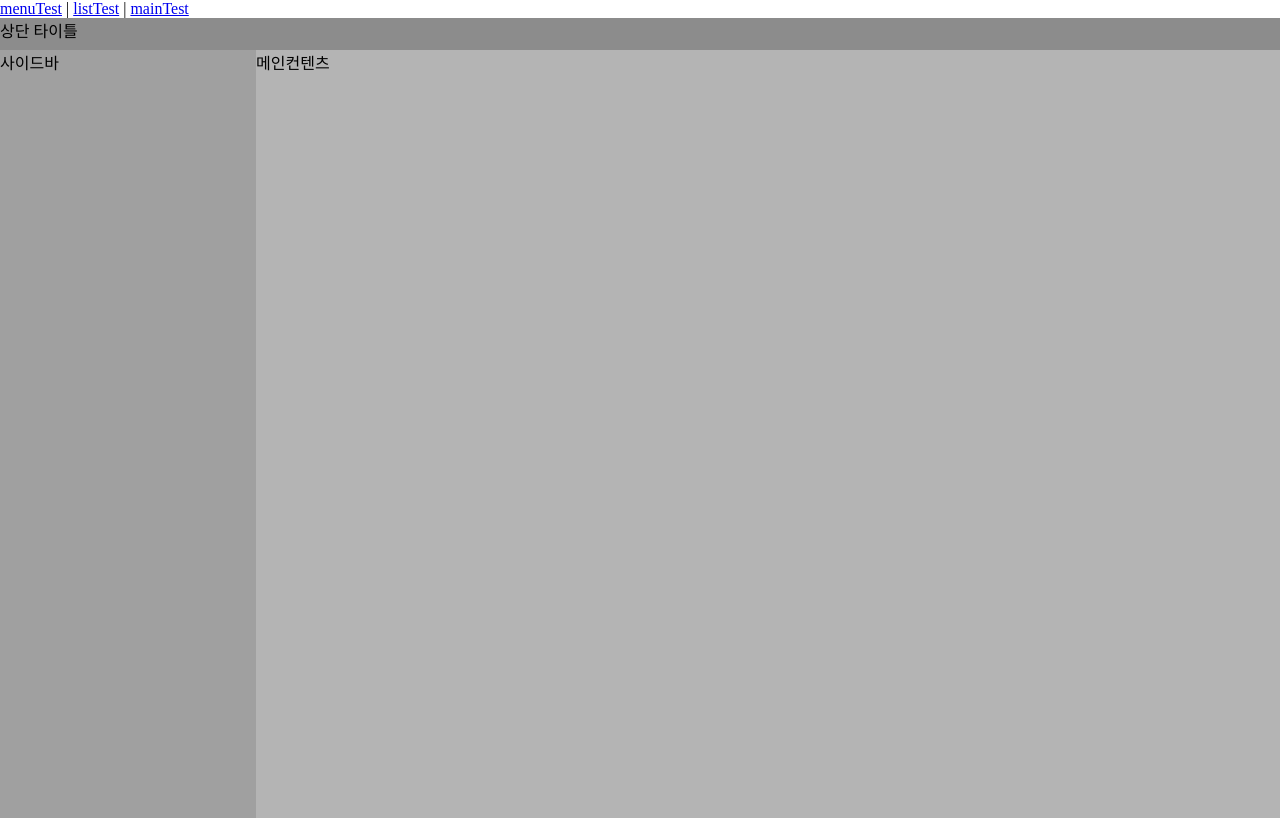
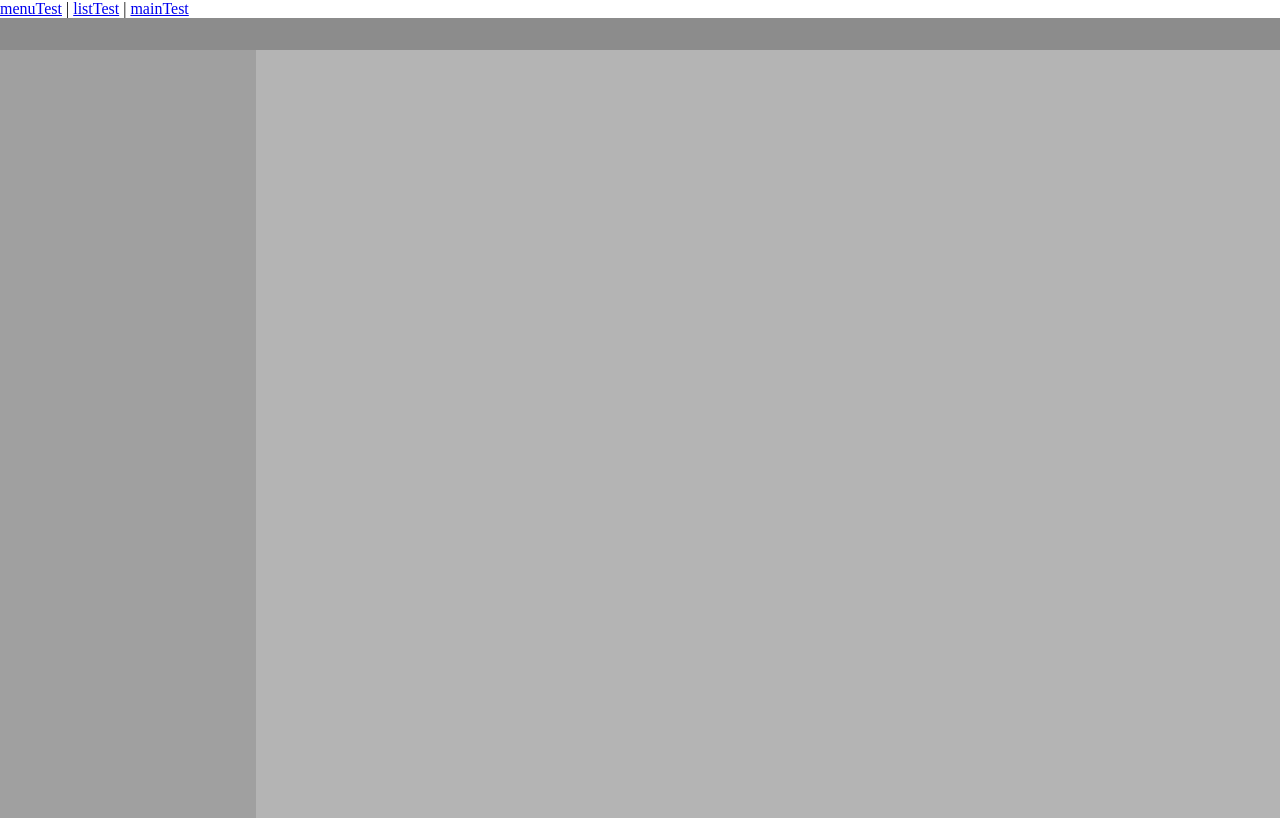
Before and after one commit to fms2014-github/clone-coding-slack, a Vue app: page /main-view in a window 1280 px wide. Built offline with nearby package versions, Linux system fonts and the light colour scheme.

Commit message:
홈 화면에 사용할 Header, Sidebar, Main 레이아웃 컴포넌트 추가

```diff
--- /dev/null
+++ b/src/layout/Header.vue
@@ -0,0 +1,24 @@
+<template>
+  <header>
+
+  </header>
+</template>
+
+<script>
+export default {
+
+}
+</script>
+
+<style lang="scss" scoped>
+header{
+    margin: 0px;
+    padding: 0px;
+    border-width: 0px;
+    width: 100vw;
+    height: 32px;
+    background: {
+        color: rgb(140, 140, 140);
+    }
+}
+</style>
--- /dev/null
+++ b/src/layout/Main.vue
@@ -0,0 +1,23 @@
+<template>
+    <div id="main">
+
+    </div>
+</template>
+
+<script>
+export default {
+
+}
+</script>
+
+<style lang="scss" scoped>
+#main{
+    margin: 0px;
+    padding: 0px;
+    border-width: 0px;
+    height: calc(100vh - 32px);
+    background: {
+        color: rgb(180, 180, 180);
+    }
+}
+</style>
--- /dev/null
+++ b/src/layout/SideBar.vue
@@ -0,0 +1,25 @@
+<template>
+  <div id="sidebar">
+
+  </div>
+</template>
+
+<script>
+export default {
+
+}
+</script>
+
+<style lang="scss" scoped>
+#sidebar{
+    margin: 0px;
+    padding: 0px;
+    border-width: 0px;
+    width: 20vw;
+    height: calc(100vh - 32px);
+    background: {
+        color: rgb(160, 160, 160);
+    }
+    float: left;
+}
+</style>
--- a/src/router/index.js
+++ b/src/router/index.js
@@ -2,7 +2,7 @@ import Vue from 'vue'
 import VueRouter from 'vue-router'
 import ListTest from '../views/ListTest.vue'
 import MenuTest from '../views/MenuTest.vue'
-import MainView from '../views/MainView.vue'
+import MainTest from '../views/MainTest.vue'
 
 Vue.use(VueRouter)
 
@@ -23,7 +23,7 @@ const routes = [
   {
     path: '/main-view',
     name: 'mainView',
-    component: MainView,
+    component: MainTest,
     // route level code-splitting
     // this generates a separate chunk (about.[hash].js) for this route
     // which is lazy-loaded when the route is visited.
--- /dev/null
+++ b/src/views/MainTest.vue
@@ -0,0 +1,25 @@
+<template>
+  <div id="main-view">
+    <Header />
+    <SideBar />
+    <Main />
+  </div>
+</template>
+
+<script>
+import Header from '@/layout/Header.vue';
+import Main from '@/layout/Main.vue';
+import SideBar from '@/layout/SideBar.vue';
+
+export default {
+    name: 'mainTest',
+    components:{
+        Header,
+        Main,
+        SideBar
+    }
+}
+</script>
+
+<style lang="scss" scoped>
+</style>
--- a/src/views/MainView.vue
+++ /dev/null
@@ -1,56 +0,0 @@
-<template>
-  <div id="main-view">
-    <header>
-        상단 타이틀
-    </header>
-    <div id="sidebar">
-        사이드바
-    </div>
-    <section>
-        메인컨텐츠
-    </section>
-  </div>
-</template>
-
-<script>
-export default {
-    name: 'mainView'
-}
-</script>
-
-<style lang="scss" scoped>
-#main-view{
-    header{
-        margin: 0px;
-        padding: 0px;
-        border-width: 0px;
-        width: 100vw;
-        height: 32px;
-        background: {
-            color: rgb(140, 140, 140);
-        }
-    }
-
-    #sidebar{
-        margin: 0px;
-        padding: 0px;
-        border-width: 0px;
-        width: 20vw;
-        height: calc(100vh - 32px);
-        background: {
-            color: rgb(160, 160, 160);
-        }
-        float: left;
-    }
-
-    section{
-        margin: 0px;
-        padding: 0px;
-        border-width: 0px;
-        height: calc(100vh - 32px);
-        background: {
-            color: rgb(180, 180, 180);
-        }
-    }
-}
-</style>
```
